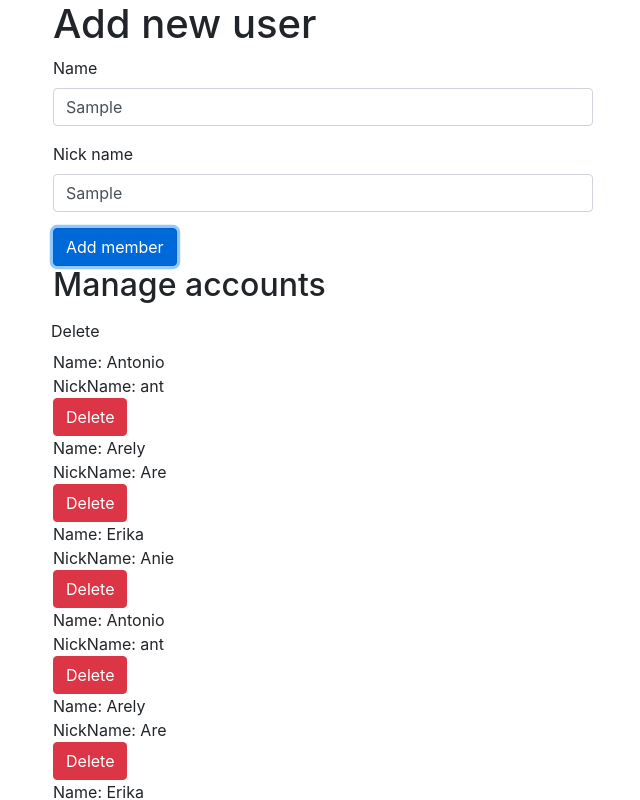
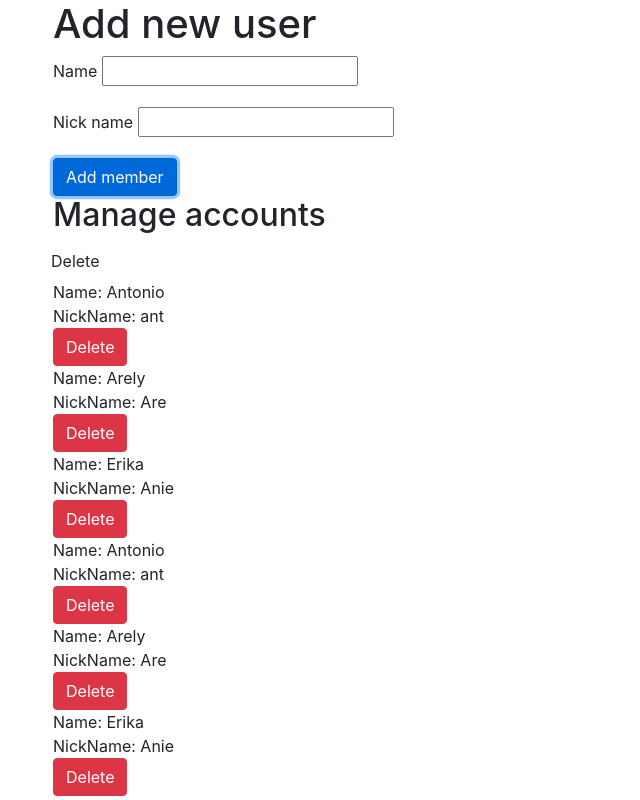
Before and after one commit to Any28Flo/netflixClone, a plain HTML site: page manage.html in a window 1280 px wide. Both pictures are taken after typing "Sample", "Sample" into the empty fields and a click on the button "Add member". Shown: the top 800 px of the page, without its empty margins (32-672 px from the left). Drawn offline with nearby package versions, Linux system fonts and the light colour scheme.

Commit message:
Upate function create newUser

```diff
--- a/assets/js/app.js
+++ b/assets/js/app.js
@@ -33,7 +33,7 @@ document.addEventListener("DOMContentLoaded", function(event) {
     });
 
  // Add all the divs to the HTML
-document.querySelector('.containerProfiles').innerHTML = html;
+//document.querySelector('.containerProfiles').innerHTML = html;
 })
 
 let user1 = new User( "Antonio" , "ant" , "./assets/profile.png");
@@ -46,8 +46,6 @@ arrayUsers.push(user2);
 
 arrayUsers.push(user3);
 
-//console.log(arrayUsers);
-
 function createUser(){
 
     let name= $("#nameUser");
@@ -57,7 +55,9 @@ function createUser(){
 
    let newUser = new User(userName, nickName);
    arrayUsers.push(newUser);
+   alert('You are creating a new user successfully')
    listUsers();
+   clearInput();
 
 }
 
@@ -80,13 +80,21 @@ function listUsers(){
     users.appendChild(newUser);
     })
 }
+function clearInput(){
+    let inputCollection = document.getElementsByClassName('inputData');
+
+    for (i = 0; i < inputCollection.length; i++){
+      let input = inputCollection[i];
+      input.value = '';
+    };
+  };
 
 function deleteItem(e){
     let buttonClicked = e.currentTarget;
     let userContainer = document.getElementById('users');
 
-    let product = buttonClicked.parentElement.parentElement.parentElement;
-    userContainer.removeChild(product);
+    let user = buttonClicked.parentElement.parentElement.parentElement;
+    userContainer.removeChild(user);
   };
 $( "#createUser" ).click(function() {
     createUser();
@@ -102,4 +110,5 @@ var deleteButtons = document.getElementsByClassName('btn-delete');
 
 for(var i = 0; i<deleteButtons.length ; i++){
     deleteButtons[i].onclick = deleteItem;
+
   };
--- a/manage.html
+++ b/manage.html
@@ -18,11 +18,11 @@
 
                 <div class="form-group">
                   <label for="exampleInputEmail1">Name</label>
-                  <input type="text" class="form-control" id="nameUser" >
+                  <input type="text" class="inputData" id="nameUser" >
                 </div>
                 <div class="form-group">
                     <label for="exampleInputEmail1">Nick name</label>
-                    <input type="text" class="form-control" id="nickName" >
+                    <input type="text" class="inputData" id="nickName" >
                   </div>
                 <button id="createUser" type="submit" class="btn btn-primary">Add member</button>
 
```
